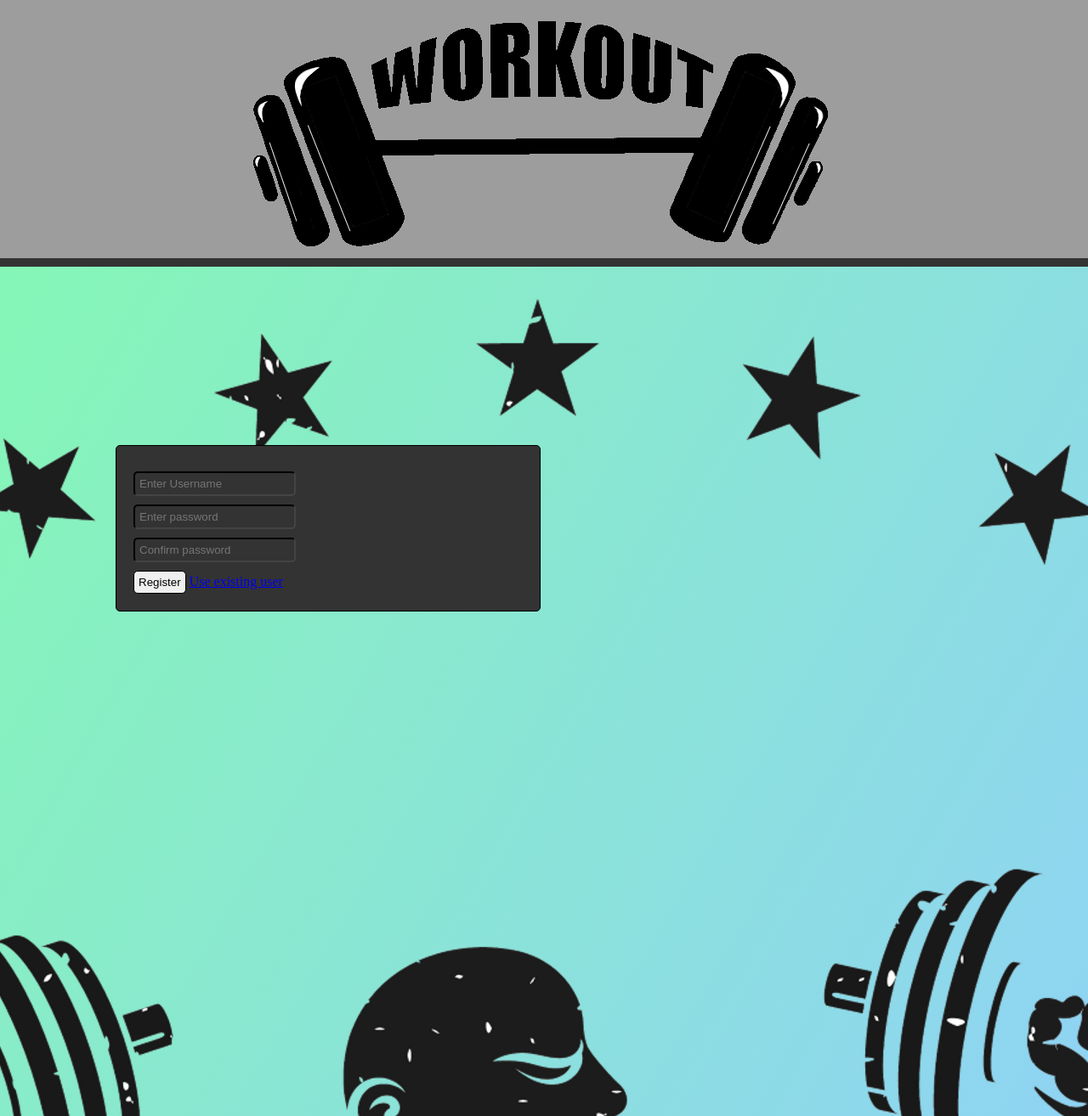
After one commit to newmat123/workoutHP, a PHP site: page /register.php in a window 1280 px wide. The commit adds this page. Shown: the whole page at 85% size. Run offline with PHP 8.4, Linux system fonts and the light colour scheme.

Commit message:
i works!!!!!!!!!!
mangler registration

```diff
--- a/logout.php
+++ b/logout.php
@@ -1,4 +1,5 @@
 <?php
+  session_start();
 
   unset($_SESSION['id']);
   unset($_SESSION['username']);
--- a/optionScript.php
+++ b/optionScript.php
@@ -41,7 +41,7 @@
     if(userId != null){
       var loginDiv = document.getElementById('login');
       loginDiv.setAttribute('onclick', 'logout()');
-      loginDiv.inner = 'Logout';
+      loginDiv.innerHTML = '<img src="imges/login_img.png" alt="" id="img">Logout';
     }
 
   }
--- /dev/null
+++ b/register.php
@@ -0,0 +1,92 @@
+<?php
+session_start();
+
+// initializing variables
+$username = "";
+$errors = array();
+
+// connect to the database
+$db = mysqli_connect('localhost', 'root', '', 'workouthp');
+
+// REGISTER USER
+if (isset($_POST['RegisterB'])) {
+  // receive all input values from the form
+  $username = mysqli_real_escape_string($db, $_POST['username']);
+  $password_1 = mysqli_real_escape_string($db, $_POST['password']);
+  $password_2 = mysqli_real_escape_string($db, $_POST['cPassword']);
+
+  // form validation: ensure that the form is correctly filled ...
+  // by adding (array_push()) corresponding error unto $errors array
+  if (empty($username)) {
+    array_push($errors, "Username is required");
+  }
+  if (empty($password_1)) {
+    array_push($errors, "Password is required");
+  }
+  if ($password_1 != $password_2) {
+	  array_push($errors, "The two passwords do not match");
+  }
+
+  // first check the database to make sure
+  // a user does not already exist with the same username and/or email
+  $user_check_query = "SELECT * FROM users WHERE username='$username' LIMIT 1";
+  $result = mysqli_query($db, $user_check_query);
+  $user = mysqli_fetch_assoc($result);
+
+  if ($user) { // if user exists
+    array_push($errors, "Username already exists");
+  }
+
+  // Finally, register user if there are no errors in the form
+  if (count($errors) == 0) {
+  	//$password = md5($password_1);//encrypt the password before saving in the database
+
+  	$query = "INSERT INTO users (username, email, password)
+  			  VALUES('$username', '$email', '$password_1')";
+  	mysqli_query($db, $query);
+  	$_SESSION['username'] = $username;
+  	$_SESSION['success'] = "You are now logged in";
+  	header('location: index.php');
+  }
+}
+
+
+?>
+
+
+<!DOCTYPE html>
+<html lang="en" dir="ltr">
+  <head>
+    <meta charset="utf-8">
+    <title>workoutHp - Login</title>
+    <link rel="stylesheet" href="style.css">
+  </head>
+
+  <body>
+    <div class="header">
+      <img src="imges\Casper__Nicklas.png" alt="">
+    </div>
+
+    <div class="topnav" id="topnav1">
+
+    </div>
+
+
+    <div class="column">
+
+      <form action="register.php" method="post" class="login">
+        <div class="loginHolder">
+          <input type="text" required="required" name="username" value="" placeholder="Enter Username" class="DataHolder">
+          <br>
+          <input type="password" required="required" name="password" value="" placeholder="Enter password" class="DataHolder">
+          <br>
+          <input type="password" required="required" name="cPassword" value="" placeholder="Confirm password" class="DataHolder">
+          <br>
+          <button id="RegisterB" type="submit" name="RegisterB" class="goB">Register</button>
+          <a href="login.php">Use existing user</a>
+        </div>
+      </form>
+
+    </div>
+  </body>
+</html>
--- a/vars.php
+++ b/vars.php
@@ -1,3 +1,7 @@
+<?php
+  session_start();
+?>
+
 <script type="text/javascript">
 
   //indeholder alle variabler som benyttes i programmet.
@@ -31,6 +35,7 @@
   var passwords = ['me','you'];
   var isLoggedin = false;
   var userId = <?php if(isset($_SESSION['id'])){echo $_SESSION['id'];}else{echo "null";}; ?>;
+
   console.log(userId);
 
 
```
Also changed, not shown: login.php (+4 -3 lines).
